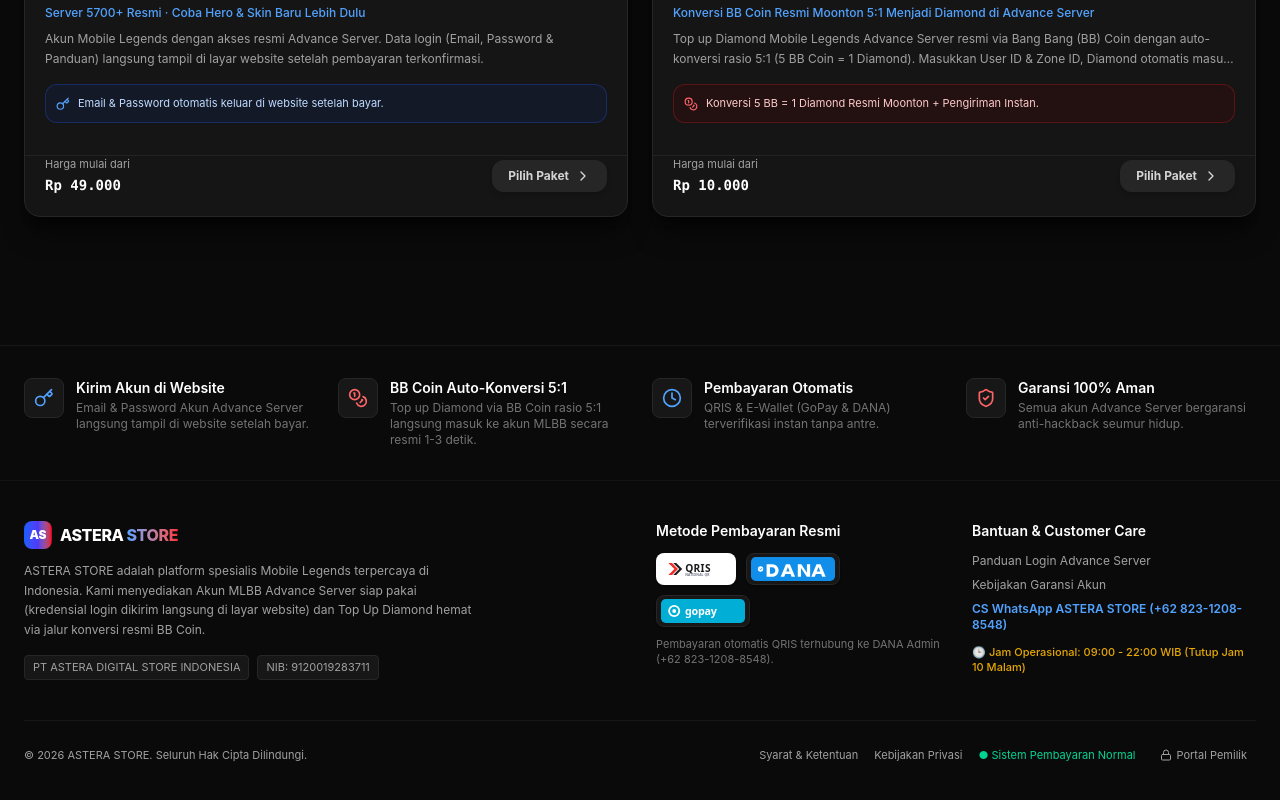
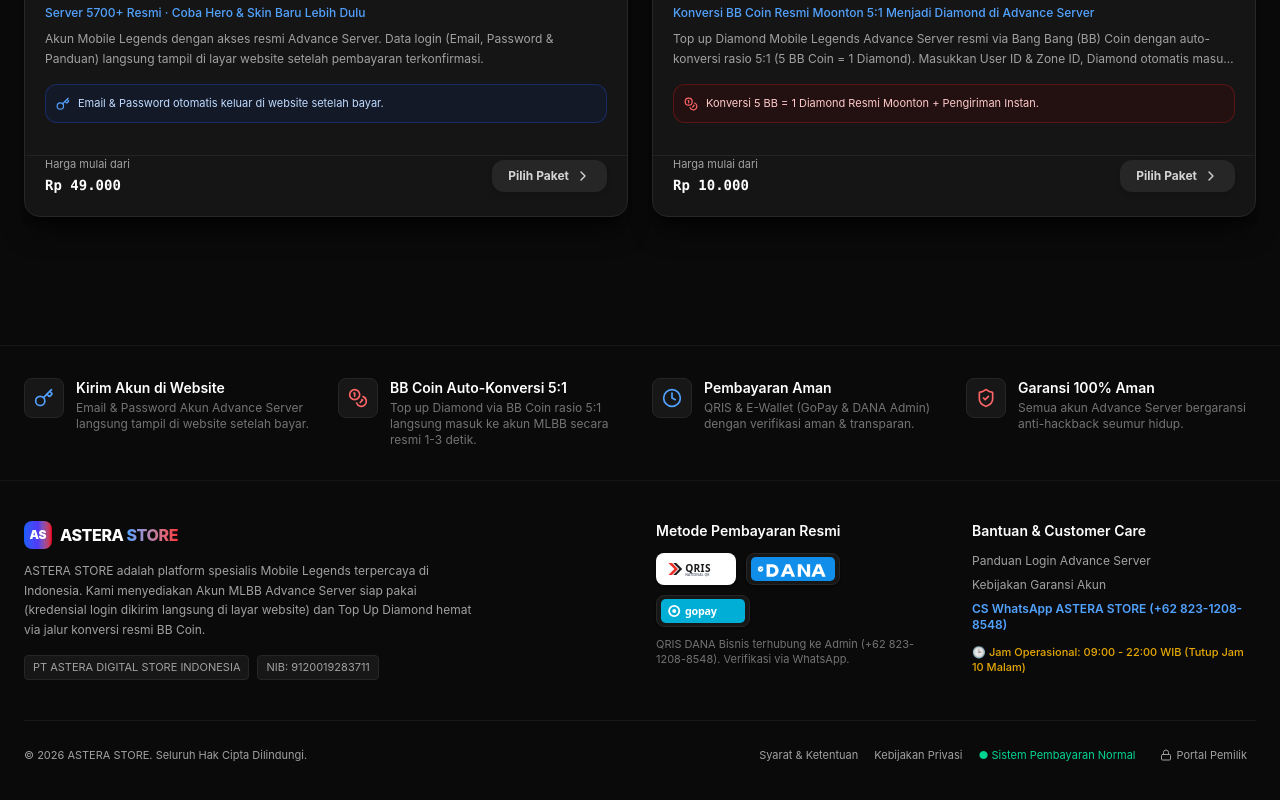
Before and after one commit to Teraa111/asterastore, a React (Vite) app: page / in a window 1280 px wide. Shown: the part 1339-2139 px from the top of the page. Built offline with nearby package versions, Linux system fonts and the light colour scheme.

Commit message:
refactor(footer): update payment information and references
Update footer labels to reflect manual verification process and clarify contact details for DANA business account. Also added OrderStatus to storage imports.

```diff
--- a/src/components/Footer.tsx
+++ b/src/components/Footer.tsx
@@ -50,8 +50,8 @@
                 <Clock className="w-5 h-5" />
               </div>
               <div>
-                <p className="font-semibold text-white text-sm">Pembayaran Otomatis</p>
-                <p className="text-neutral-500 mt-0.5">QRIS & E-Wallet (GoPay & DANA) terverifikasi instan tanpa antre.</p>
+                <p className="font-semibold text-white text-sm">Pembayaran Aman</p>
+                <p className="text-neutral-500 mt-0.5">QRIS & E-Wallet (GoPay & DANA Admin) dengan verifikasi aman & transparan.</p>
               </div>
             </div>
 
@@ -109,7 +109,7 @@
               </div>
             </div>
             <p className="text-[11px] text-neutral-500 mt-2.5">
-              Pembayaran otomatis QRIS terhubung ke DANA Admin (+62 823-1208-8548).
+              QRIS DANA Bisnis terhubung ke Admin (+62 823-1208-8548). Verifikasi via WhatsApp.
             </p>
           </div>
 
--- a/src/utils/storage.ts
+++ b/src/utils/storage.ts
@@ -1,4 +1,4 @@
-import { ProductCatalog, Order, PromoCode, StoreMetrics, AccountCredential } from '../types/store';
+import { ProductCatalog, Order, OrderStatus, PromoCode, StoreMetrics, AccountCredential } from '../types/store';
 import { INITIAL_PRODUCTS, INITIAL_ORDERS, INITIAL_PROMO_CODES, HERO_PROMO_IMG, MLBB_COVER_IMG } from '../data/mockData';
 import { generateSerialNumber } from './currency';
 
```
